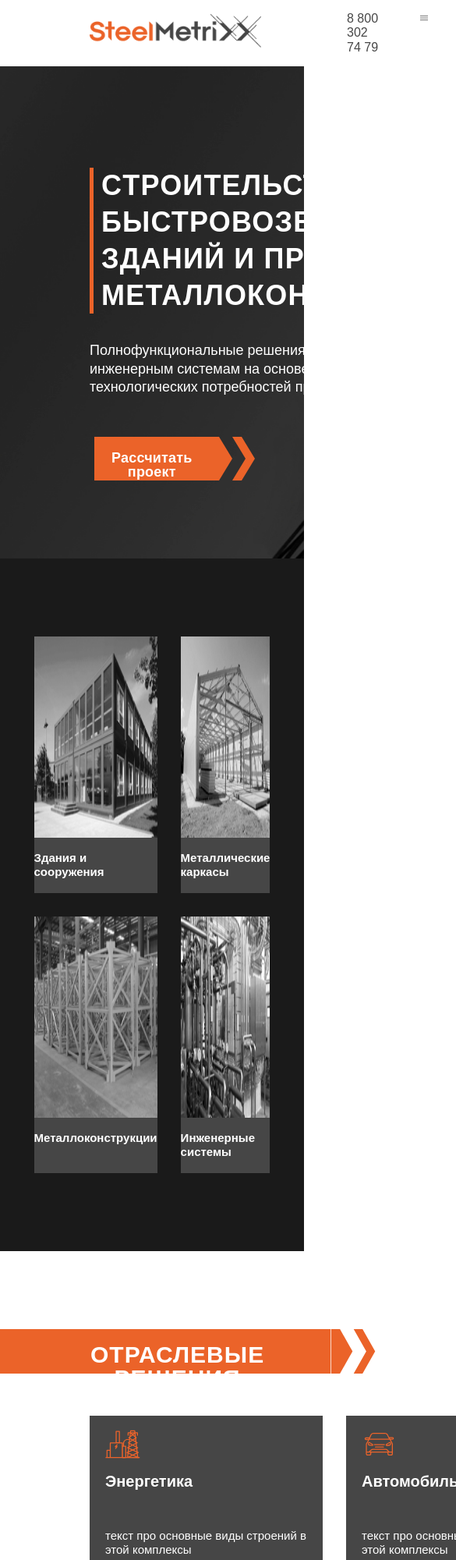
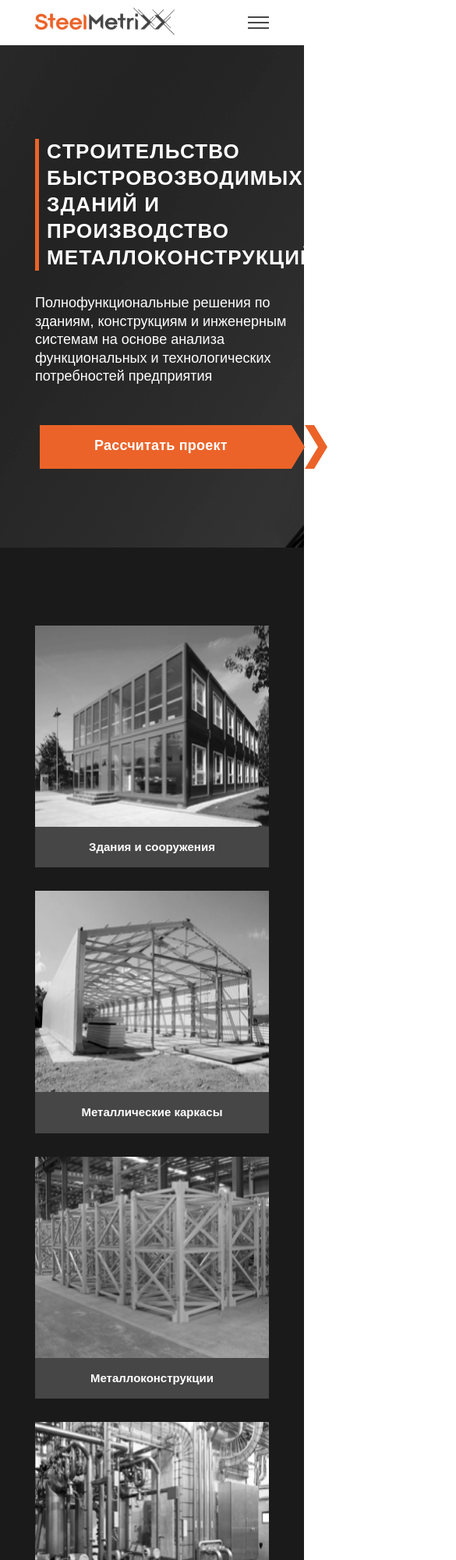
Before and after one commit to AndreyDavier/SteelMetrix, a website: page src/index.html in a window 390 px wide. Shown: the top 2000 px of the page at 78% size, 585 px wide, since content can reach past the window. Drawn offline with nearby package versions, Linux system fonts and the light colour scheme; files that its build step writes are made by us from their sources; files whose address does not match are found by name.

Commit message:
add 430px

```diff
--- a/src/assets/css/blocks/buttonProject.css
+++ b/src/assets/css/blocks/buttonProject.css
@@ -31,3 +31,9 @@
         font-size: 18px;
     }
 }
+
+@media (max-width:430px) {
+    .button-span {
+        padding: 17px 70px;
+    }
+}
--- a/src/assets/css/blocks/construction.css
+++ b/src/assets/css/blocks/construction.css
@@ -67,3 +67,25 @@
         background-position-x: -450px;
     }
 }
+
+@media (max-width:834px) {
+    .construction-head-info {
+        width: 720px;
+    }
+
+    .construction-head-text {
+        width: 600px;
+    }
+}
+
+@media (max-width:430px) {
+    .construction-head-text {
+        width: 325px;
+    }
+    .construction-head-text p{
+        font-size: 26px;
+    }
+    .construction-head-info {
+        width: 340px;
+    }
+}
--- a/src/assets/css/blocks/container.css
+++ b/src/assets/css/blocks/container.css
@@ -3,3 +3,14 @@
     padding: 0 var(--container-gap);
     margin: 0 auto;
 }
+
+@media(max-width:834px) {
+    .container{
+        padding: 0 57px;
+    }
+}
+@media(max-width:430px) {
+    .container{
+        padding: 0 45px;
+    }
+}
--- a/src/assets/css/blocks/examples.css
+++ b/src/assets/css/blocks/examples.css
@@ -84,3 +84,10 @@
         height: 258px;
     }
 }
+
+@media (max-width:430px) {
+    .examples-card {
+        display: flex;
+        flex-direction: column;
+    }
+}
--- a/src/assets/css/blocks/header.css
+++ b/src/assets/css/blocks/header.css
@@ -64,4 +64,26 @@
         margin-left: 50px;
     }
 
+    .header {
+        padding: 9px 0;
+    }
+
 }
+
+@media (max-width:834px) {
+    .logo-img {
+        width: 202px !important;
+        height: 40px !important;
+    }
+}
+
+@media (max-width:430px) {
+    .header-number {
+        display: none;
+    }
+
+    .logo-img {
+        width: 179px !important;
+        height: 36px !important;
+    }
+}
--- a/src/assets/css/blocks/industry.css
+++ b/src/assets/css/blocks/industry.css
@@ -146,3 +146,28 @@
         display: flex;
     }
 }
+
+@media (max-width:430px) {
+    .industry-grid{
+        display: flex;
+        flex-direction: column;
+    }
+    .stats-number {
+        font-size: 30px;
+    }
+
+    .stats-info {
+        font-size: 15px;
+        height: 54px;
+        border-left: 2px solid #EB6329;
+    }
+    .stats-list{
+        gap: 16px;
+    }
+    .stats-info{
+        width: 150px;
+    }
+    .stats-item{
+        width: 150px;
+    }
+}
--- a/src/assets/css/blocks/initialTitle.css
+++ b/src/assets/css/blocks/initialTitle.css
@@ -21,12 +21,25 @@
 }
 
 @media (max-width:1336px) {
-    .header-span{
+    .header-span {
         padding-left: 116px;
         font-size: 30px;
         height: 57px;
     }
-    .header-block-svg{
+
+    .header-block-svg {
         height: 57px;
     }
 }
+
+@media (max-width:430px) {
+    .header-span {
+        padding: 18px 20px 18px 45px;
+        font-size: 24px;
+        height: 53px;
+    }
+
+    .header-block-svg {
+        display: none;
+    }
+}
--- a/src/assets/html/header.html
+++ b/src/assets/html/header.html
@@ -2,7 +2,7 @@
     <div class="container">
         <div class="header-main">
             <div class="header-head">
-                <div class="header-logo logo">
+                <div class="header-logo">
                     <img class="logo-img" src="./img/Logo.png" alt="logo">
                 </div>
             </div>
--- a/src/assets/html/industry.html
+++ b/src/assets/html/industry.html
@@ -1,7 +1,7 @@
 <section class="industry header-pading">
     <div class="container">
         <div class=" header-block">
-            <span class="span-text header-span industry-header">Отраслевые решения</span>
+            <span class="span-text header-span industry-header">Отраслевые&nbsp;решения</span>
             <div>
                 <svg class="header-block-svg" xmlns="http://www.w3.org/2000/svg" width="29" height="60"
                     viewBox="0 0 29 60" fill="none">
--- a/src/assets/html/mainContuction.html
+++ b/src/assets/html/mainContuction.html
@@ -13,7 +13,7 @@
                 </p>
             </div>
             <button class="button">
-                <span class="span-text button-span">Рассчитать проект</span>
+                <span class="span-text button-span">Рассчитать&nbsp;проект</span>
                 <div>
                     <svg class="button-svg" xmlns="http://www.w3.org/2000/svg" width="29" height="56"
                         viewBox="0 0 29 56" fill="none">
```
